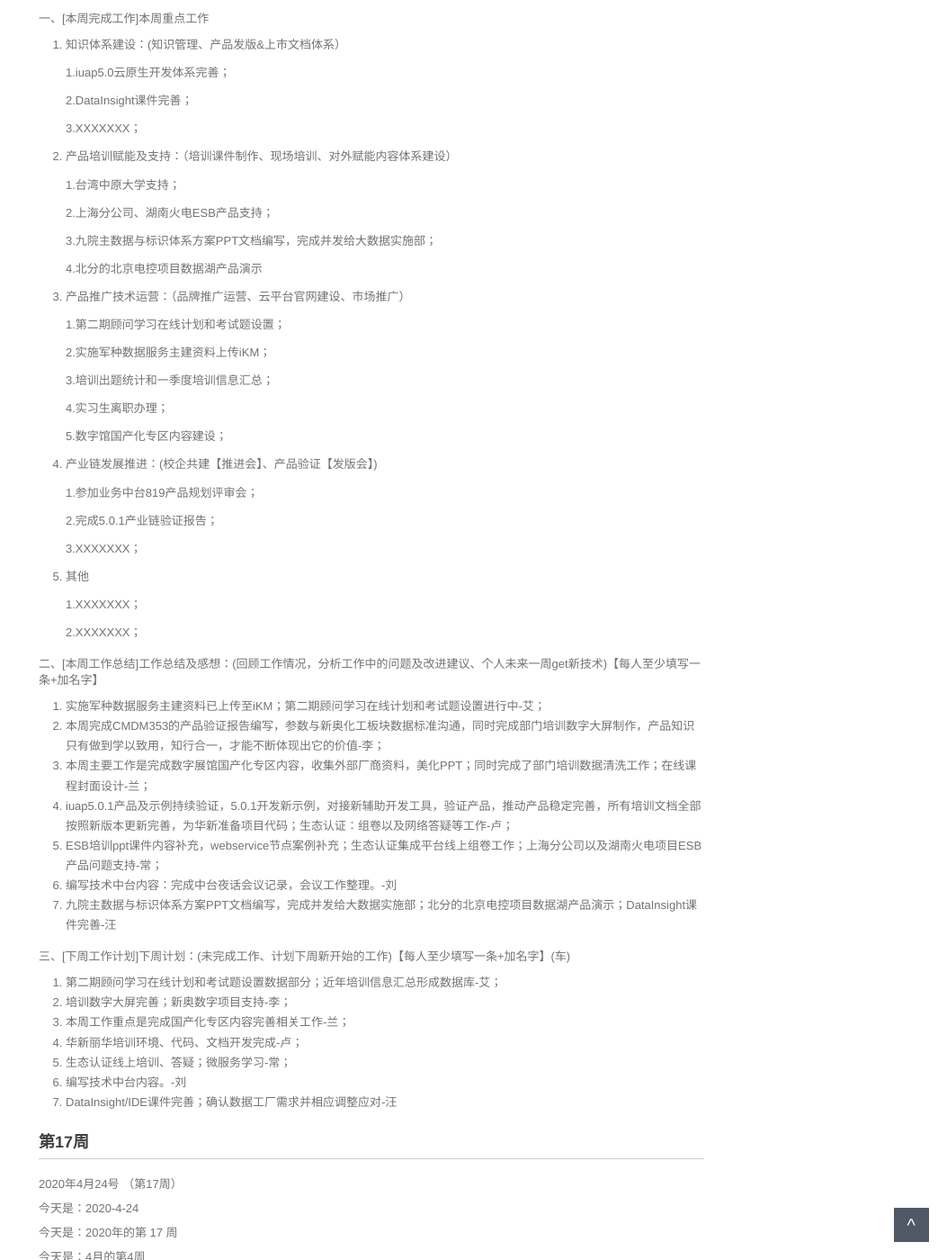
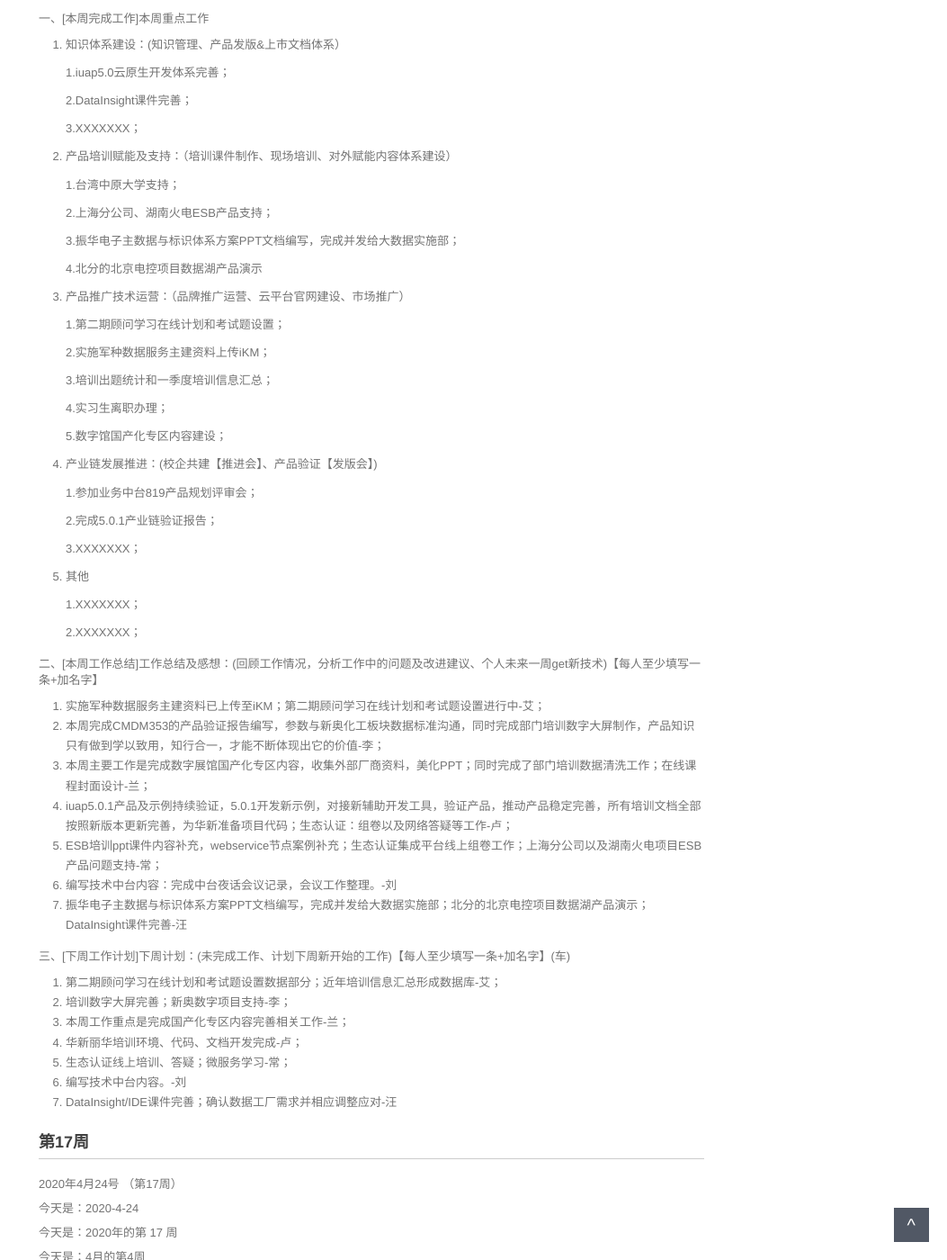
Before and after one commit to walllFlower/blog, a Jekyll site: the page built from 2020-02-28-day_report.md, in a window 1280 px wide and 1400 px high, scrolled down 497 px. Shown: the whole window at 90% size, without its empty margins (227-1280 px from the left). Built offline with Jekyll 4.4.1, drawn with Linux system fonts in a browser that asks for light colours; comment, search, counter and statistics services are not loaded.

Commit message:
Update 2020-02-28-day_report.md

```diff
--- a/2020-02-28-day_report.md
+++ b/2020-02-28-day_report.md
@@ -38,7 +38,7 @@ categories: 技术运营工作周报
 
     2.上海分公司、湖南火电ESB产品支持；
 
-    3.九院主数据与标识体系方案PPT文档编写，完成并发给大数据实施部；
+    3.振华电子主数据与标识体系方案PPT文档编写，完成并发给大数据实施部；
 
     4.北分的北京电控项目数据湖产品演示
 
@@ -78,7 +78,7 @@ categories: 技术运营工作周报
 4. iuap5.0.1产品及示例持续验证，5.0.1开发新示例，对接新辅助开发工具，验证产品，推动产品稳定完善，所有培训文档全部按照新版本更新完善，为华新准备项目代码；生态认证：组卷以及网络答疑等工作-卢；
 5. ESB培训ppt课件内容补充，webservice节点案例补充；生态认证集成平台线上组卷工作；上海分公司以及湖南火电项目ESB产品问题支持-常；
 6. 编写技术中台内容：完成中台夜话会议记录，会议工作整理。-刘
-7. 九院主数据与标识体系方案PPT文档编写，完成并发给大数据实施部；北分的北京电控项目数据湖产品演示；DataInsight课件完善-汪
+7. 振华电子主数据与标识体系方案PPT文档编写，完成并发给大数据实施部；北分的北京电控项目数据湖产品演示；DataInsight课件完善-汪
 
 三、[下周工作计划]下周计划：(未完成工作、计划下周新开始的工作)【每人至少填写一条+加名字】(车)
 
```
